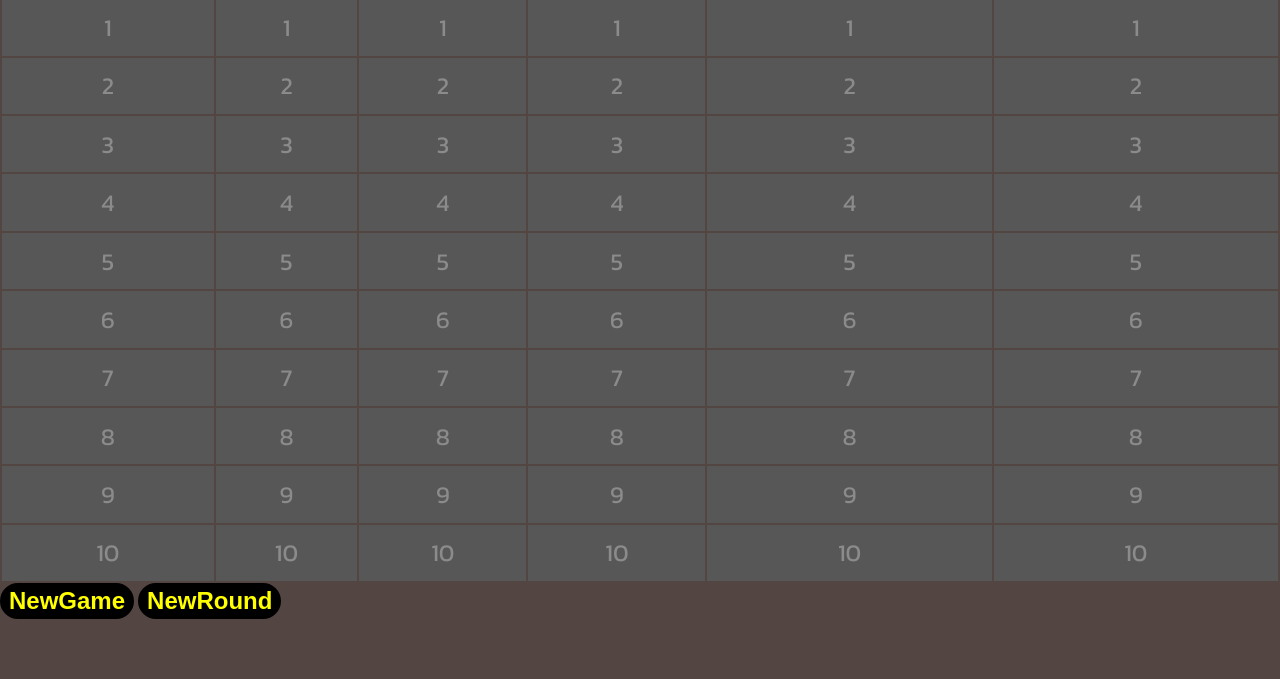
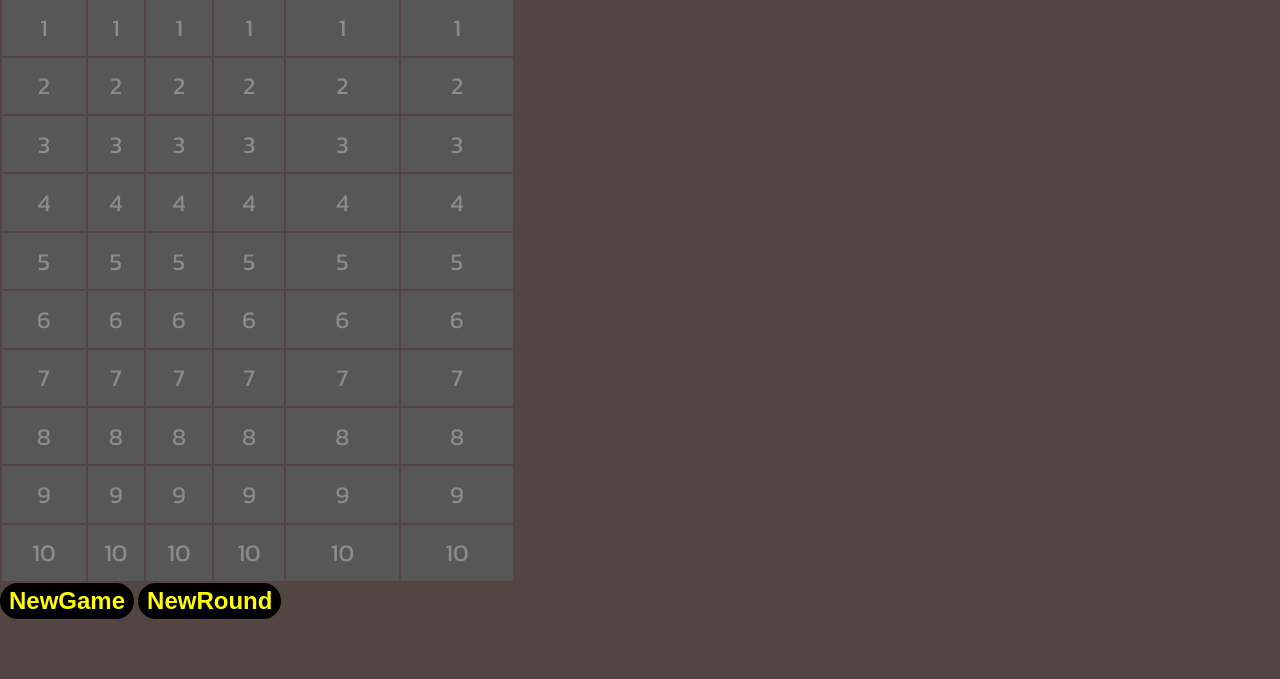
Before and after one commit to SimonDaCoder/SkyJo, a plain HTML site: page index.html in a window 1280 px wide. Shown: the part 121-800 px from the top of the page. Drawn offline with Linux system fonts and the light colour scheme.

Commit message:
Add manifest.json

```diff
--- a/index.html
+++ b/index.html
@@ -8,6 +8,8 @@
   <link rel="stylesheet" href="style.css">
   <link rel="preconnect" href="https://fonts.googleapis.com">
   <link rel="preconnect" href="https://fonts.gstatic.com" crossorigin>
+  <link rel="icon" href="https://ik.imagekit.io/e94eymdlx/icon.png?updatedAt=1740348366984">
+  <link rel="manifest" href="manifest.json">
   <link
     href="https://fonts.googleapis.com/css2?family=Kanit:ital,wght@0,100;0,200;0,300;0,400;0,500;0,600;0,700;0,800;0,900;1,100;1,200;1,300;1,400;1,500;1,600;1,700;1,800;1,900&family=Poppins:ital,wght@0,100;0,200;0,300;0,400;0,500;0,600;0,700;0,800;0,900;1,100;1,200;1,300;1,400;1,500;1,600;1,700;1,800;1,900&display=swap"
     rel="stylesheet">
@@ -15,7 +17,7 @@
 
 <body>
   <h1>SkyJo</h1>
-  <div>
+  <div class="scoreboarddiv">
     <table id="scoreboard">
       <tr id="Names"></tr>
     </table>
--- a/style.css
+++ b/style.css
@@ -97,10 +97,10 @@ table {
   height: 80vh;
 }
 
-div > table {
+.scoreboarddiv {
   margin: 0 auto;
-  overflow-x: scroll;
-  width: 100vw;
+  overflow-y: scroll;
+  width: auto;
 }
 
 tr {
```
Also changed, not shown: manifest.json (added).
